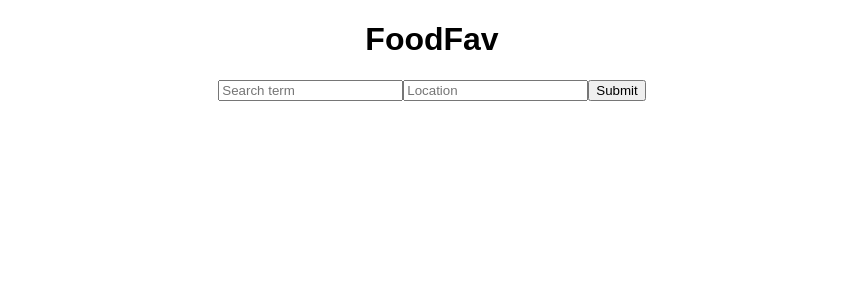
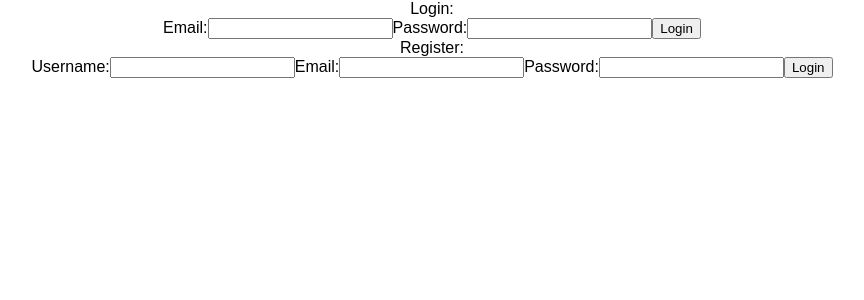
Before and after one commit to xshirl/foodfav, a React (Create React App) app in the folder client/: page / in a window 1280 px wide. Shown: the top 300 px of the page, without its empty margins (208-1072 px from the left). Built offline with nearby package versions, Linux system fonts and the light colour scheme.

Commit message:
auth finalization

```diff
--- a/client/src/App.js
+++ b/client/src/App.js
@@ -4,12 +4,14 @@ import './App.css';
 import RestaurantList from './components/RestaurantList';
 import RestaurantFilter from './components/RestaurantFilter';
 import Login from './components/Login';
+import Registration from './components/RegistrationForm';
 import {
   getReviews,
   createReview,
   deleteReview,
   updateReview,
-  login
+  login,
+  register
 } from './services/apiService';
 
 class App extends Component {
@@ -21,6 +23,8 @@ class App extends Component {
     }
 
     this.handleFilterSubmit = this.handleFilterSubmit.bind(this);
+    this.handleLogin = this.handleLogin.bind(this);
+    this.handleRegistration = this.handleRegistration.bind(this);
   }
 
 
@@ -38,22 +42,49 @@ class App extends Component {
     })
   }
 
+
+
  handleFilterSubmit(options) {
   console.log(options);
   this.fetchRestaurants(options.term, options.location);
  }
 
+ handleLogin(creds) {
+   login(creds)
+    .then(user => this.setState({currentUser: user}));
+ }
+
+handleRegistration(creds) {
+  register(creds)
+   .then(user => this.setState({currentUser: user}));
+ }
+
+
   componentDidMount() {
 
   }
   render() {
+   let Site;
+    if(this.state.currentUser){
+      Site = (
+        <div>
+        <RestaurantFilter onSubmit = {this.handleFilterSubmit}  />
+        <RestaurantList restaurants={this.state.restaurants} />
+        </div>
+      )
+    }
+      else{
+       Site = ( <div className="App">
+       Login:
+        <Login onSubmit = {this.handleLogin} />
+       Register:
+        <Registration onSubmit = {this.handleRegistration} />
+        </div>)
+      }
+
     return (
       <Router>
-      <div className="App">
-      <RestaurantFilter onSubmit = {this.handleFilterSubmit}  />
-      <RestaurantList restaurants={this.state.restaurants} />
-      </div>
-
+      {Site}
       </Router>
     );
   }
--- a/client/src/components/Login.jsx
+++ b/client/src/components/Login.jsx
@@ -6,7 +6,7 @@ class Login extends Component {
     super(props);
     this.state = {
       email: '',
-      password: ''
+      pw_digest: ''
     };
     this.handleInputChange = this.handleInputChange.bind(this);
     this.handleSubmit = this.handleSubmit.bind(this);
@@ -24,7 +24,7 @@ class Login extends Component {
     this.props.onSubmit(this.state);
     this.setState({
       email: '',
-      password: ''
+      pw_digest: ''
     });
   }
 
@@ -46,7 +46,7 @@ class Login extends Component {
             type='password'
             onChange={this.handleInputChange}
             value={this.state.password}
-            name='password'
+            name='pw_digest'
           />
         </label>
         <button type='submit'>Login</button>
--- a/client/src/components/RegistrationForm.jsx
+++ b/client/src/components/RegistrationForm.jsx
@@ -6,12 +6,12 @@ class Registration extends Component {
     this.state = {
       username: '',
       email: '',
-      password: ''
-    };
-  }
-  this.handleInputChange = this.handleInputChange.bind(this);
-  this.handleSubmit = this.handleSubmit.bind(this);
+      pw_digest: ''
+    }
+    this.handleInputChange = this.handleInputChange.bind(this);
+    this.handleSubmit = this.handleSubmit.bind(this);
 }
+
 
 handleInputChange(e) {
   const {name, value} = e.target;
@@ -25,7 +25,7 @@ handleSubmit(e) {
   this.setState({
     username: '',
     email: '',
-    password: ''
+    pw_digest: ''
   });
 }
 
@@ -56,10 +56,12 @@ render() {
         type='text'
         onChange={this.handleInputChange}
         value={this.state.password}
-        name='password'
+        name='pw_digest'
       />
       </label>
       <button type='submit'>Login</button>
     </form>
   )
 }
+}
+export default Registration;
```
Also changed, not shown: client/src/services/apiService.js (+15 -1 lines).
